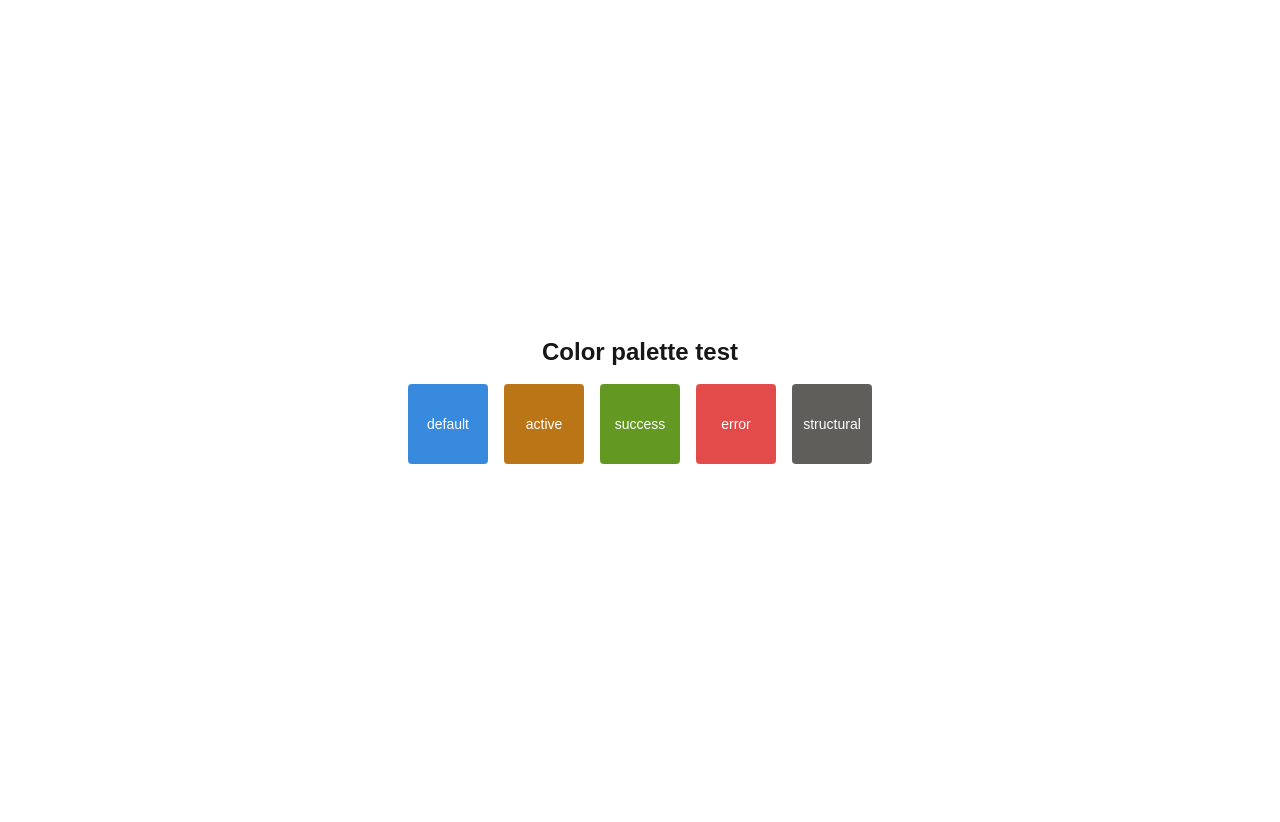
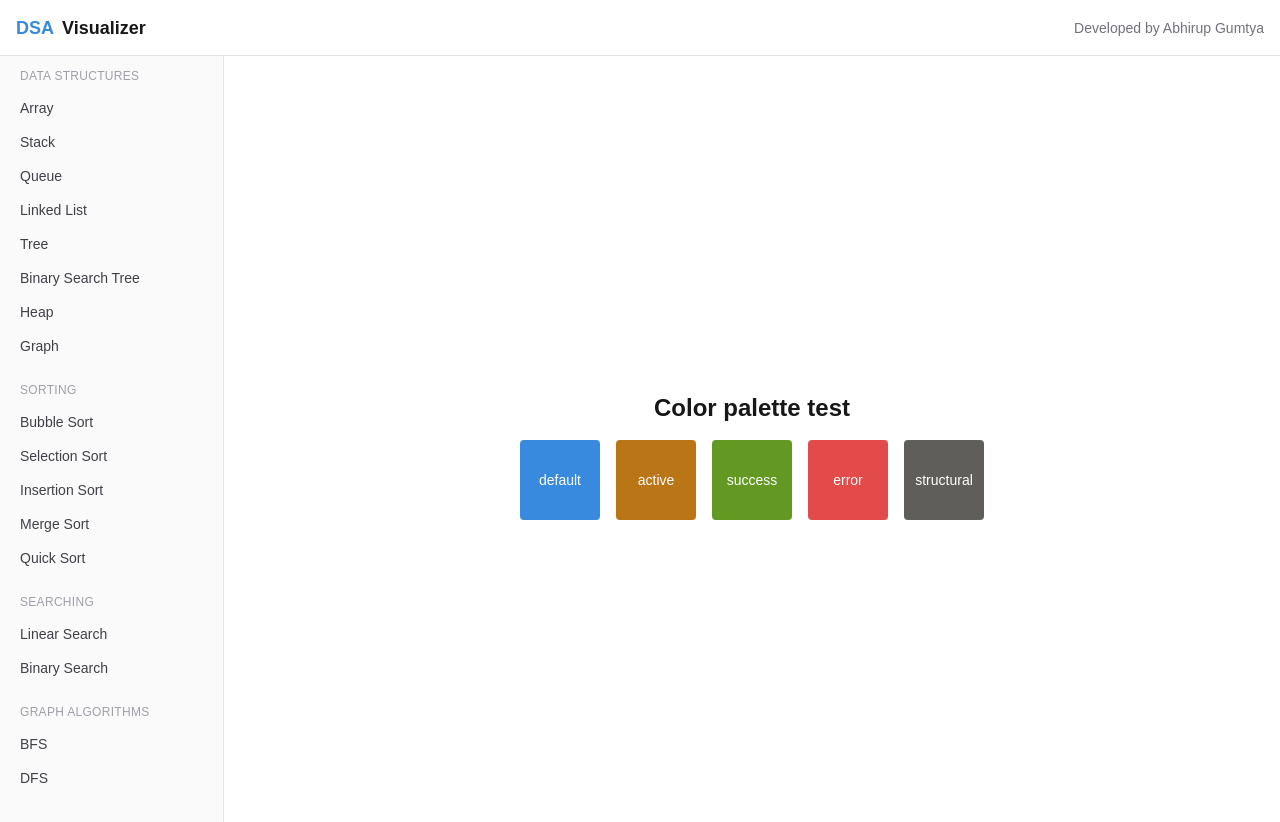
Before and after one commit to Abhirup2728/dsa-visualizer, a Next.js app: page / in a window 1280 px wide. Shown: the top 822 px of the page. Before the commit the page ends 800 px from the top, so only its background shows below. Built offline with nearby package versions, Linux system fonts and the light colour scheme.

Commit message:
Add Navbar and Sidebar, wire into root layout

```diff
--- a/app/layout.tsx
+++ b/app/layout.tsx
@@ -1,6 +1,8 @@
 import type { Metadata } from "next";
 import { Geist, Geist_Mono } from "next/font/google";
 import "./globals.css";
+import Navbar from "@/components/layout/Navbar";
+import Sidebar from "@/components/layout/Sidebar";
 
 const geistSans = Geist({
   variable: "--font-geist-sans",
@@ -13,8 +15,8 @@ const geistMono = Geist_Mono({
 });
 
 export const metadata: Metadata = {
-  title: "Create Next App",
-  description: "Generated by create next app",
+  title: "DSA Visualizer | Abhirup Gumtya",
+  description: "An interactive platform for learning Data Structures and Algorithms through visualization.",
 };
 
 export default function RootLayout({
@@ -27,7 +29,13 @@ export default function RootLayout({
       lang="en"
       className={`${geistSans.variable} ${geistMono.variable} h-full antialiased`}
     >
-      <body className="min-h-full flex flex-col">{children}</body>
+      <body className="min-h-full flex flex-col">
+        <Navbar />
+        <div className="flex flex-1 min-h-0">
+          <Sidebar />
+          <main className="flex-1 overflow-y-auto">{children}</main>
+        </div>
+      </body>
     </html>
   );
 }
--- /dev/null
+++ b/components/layout/Navbar.tsx
@@ -0,0 +1,15 @@
+import Link from "next/link";
+
+export default function Navbar() {
+  return (
+    <header className="flex items-center gap-3 h-14 px-4 border-b border-zinc-200 bg-white shrink-0">
+      <Link href="/" className="flex items-center gap-2 font-semibold text-lg">
+        <span className="text-viz-default">DSA</span>
+        <span>Visualizer</span>
+      </Link>
+      <span className="text-sm text-zinc-500 ml-auto">
+        Developed by Abhirup Gumtya
+      </span>
+    </header>
+  );
+}
--- /dev/null
+++ b/components/layout/Sidebar.tsx
@@ -0,0 +1,68 @@
+import Link from "next/link";
+
+const dataStructures = [
+  { name: "Array", href: "/data-structures/array" },
+  { name: "Stack", href: "/data-structures/stack" },
+  { name: "Queue", href: "/data-structures/queue" },
+  { name: "Linked List", href: "/data-structures/linked-list" },
+  { name: "Tree", href: "/data-structures/tree" },
+  { name: "Binary Search Tree", href: "/data-structures/bst" },
+  { name: "Heap", href: "/data-structures/heap" },
+  { name: "Graph", href: "/data-structures/graph" },
+];
+
+const sortingAlgorithms = [
+  { name: "Bubble Sort", href: "/algorithms/sorting/bubble-sort" },
+  { name: "Selection Sort", href: "/algorithms/sorting/selection-sort" },
+  { name: "Insertion Sort", href: "/algorithms/sorting/insertion-sort" },
+  { name: "Merge Sort", href: "/algorithms/sorting/merge-sort" },
+  { name: "Quick Sort", href: "/algorithms/sorting/quick-sort" },
+];
+
+const searchingAlgorithms = [
+  { name: "Linear Search", href: "/algorithms/searching/linear-search" },
+  { name: "Binary Search", href: "/algorithms/searching/binary-search" },
+];
+
+const graphAlgorithms = [
+  { name: "BFS", href: "/algorithms/graph/bfs" },
+  { name: "DFS", href: "/algorithms/graph/dfs" },
+];
+
+function SidebarSection({
+  title,
+  items,
+}: {
+  title: string;
+  items: { name: string; href: string }[];
+}) {
+  return (
+    <div className="mb-5">
+      <p className="text-xs font-medium text-zinc-400 uppercase tracking-wide mb-2 px-2">
+        {title}
+      </p>
+      <nav className="flex flex-col gap-0.5">
+        {items.map((item) => (
+          <Link
+            key={item.href}
+            href={item.href}
+            className="text-sm text-zinc-700 hover:bg-zinc-100 rounded px-2 py-1.5 transition-colors"
+          >
+            {item.name}
+          </Link>
+        ))}
+      </nav>
+    </div>
+  );
+}
+
+export default function Sidebar() {
+  return (
+    <aside className="w-56 border-r border-zinc-200 bg-zinc-50 p-3 overflow-y-auto shrink-0">
+      <SidebarSection title="Data Structures" items={dataStructures} />
+      <SidebarSection title="Sorting" items={sortingAlgorithms} />
+      <SidebarSection title="Searching" items={searchingAlgorithms} />
+      <SidebarSection title="Graph Algorithms" items={graphAlgorithms} />
+    </aside>
+  );
+}
```
